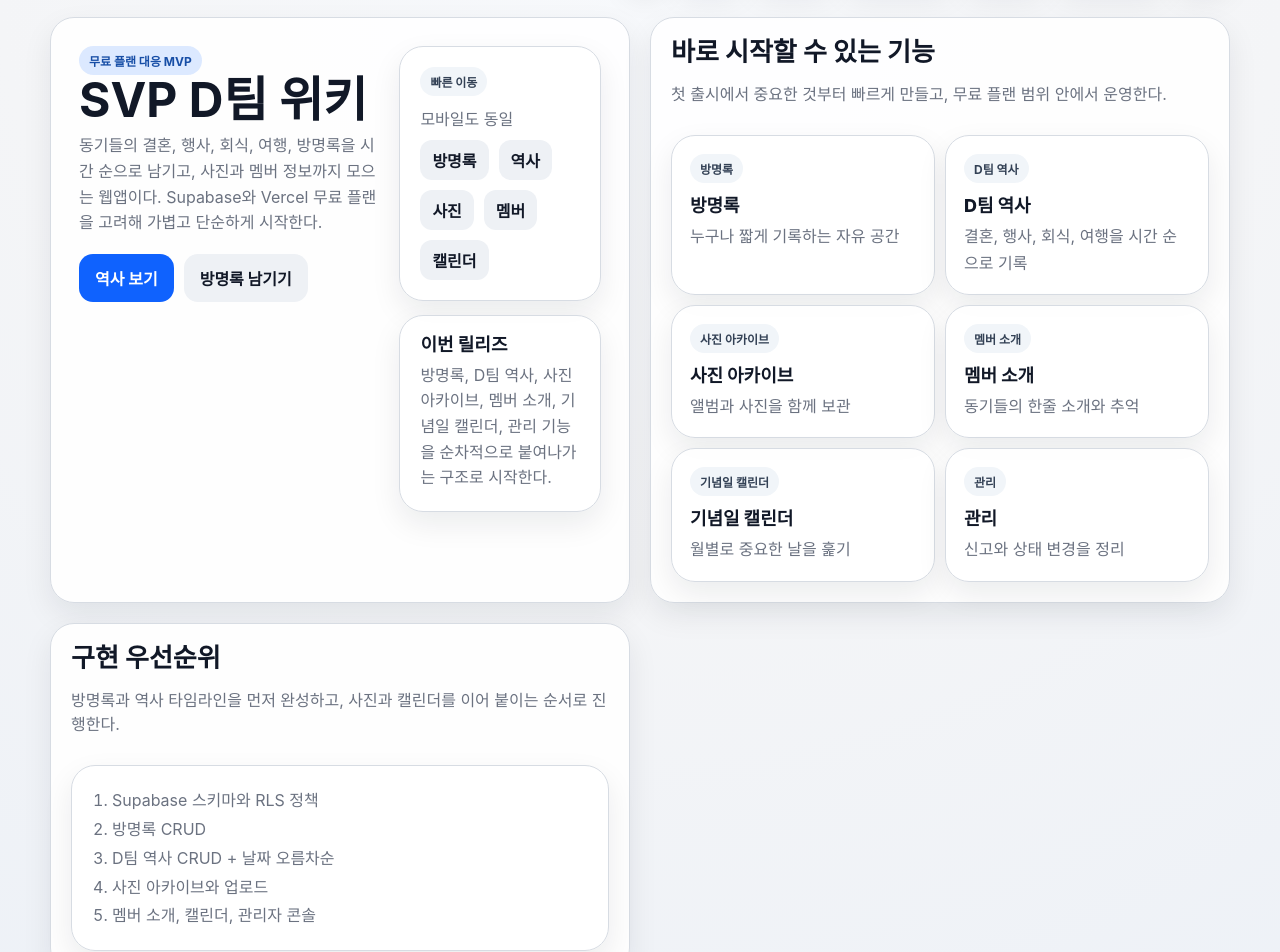
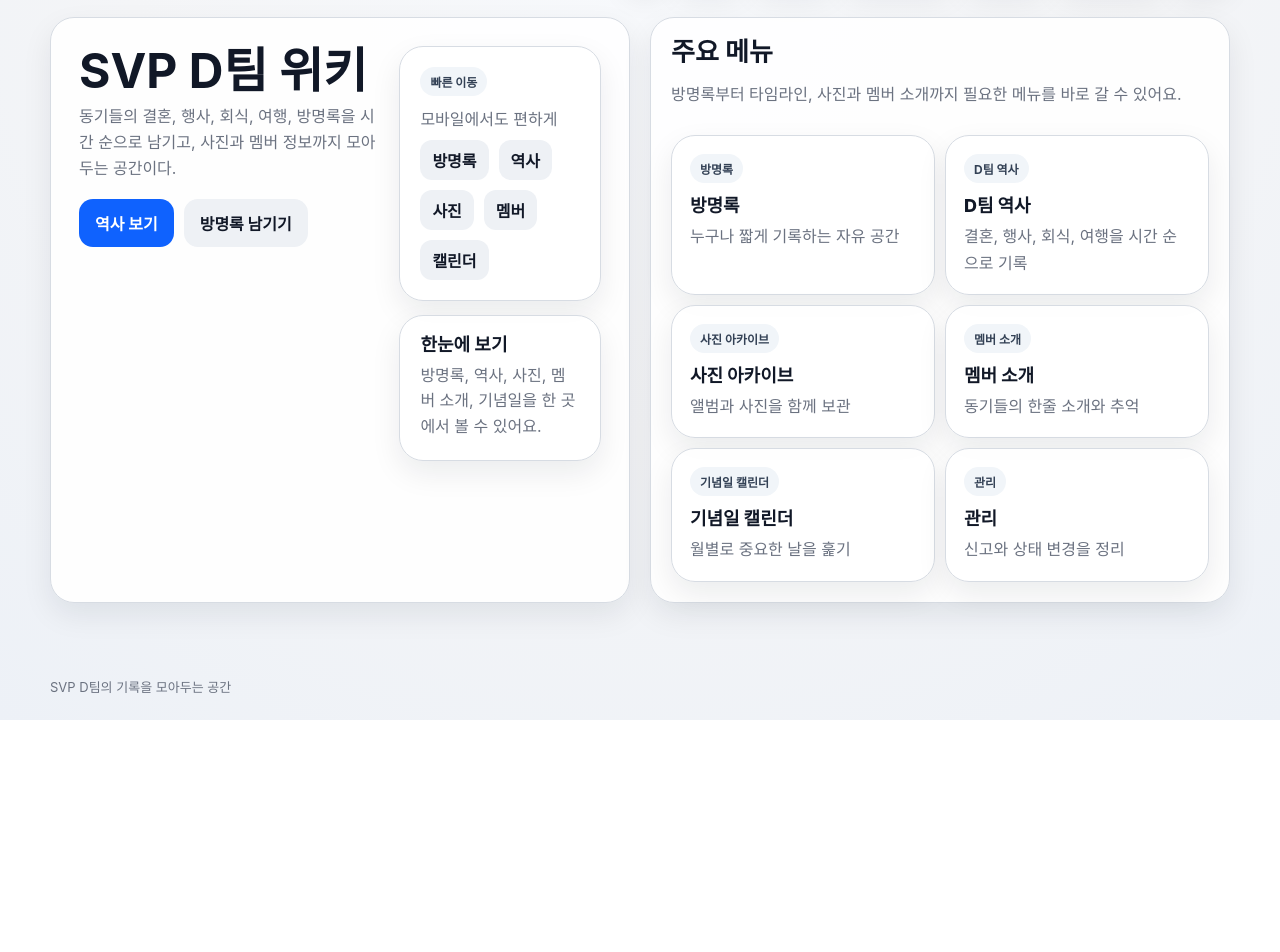
Before and after one commit to wkdeogh/svp_d_team_wiki, a Next.js app: page / in a window 1280 px wide. Shown: the part 80-1032 px from the top of the page. After the commit the page ends 800 px from the top, so only its background shows below. Built offline with nearby package versions, Linux system fonts and the light colour scheme.

Commit message:
docs: simplify homepage copy

```diff
--- a/app/layout.js
+++ b/app/layout.js
@@ -38,7 +38,7 @@ export default function RootLayout({ children }) {
           </header>
           <main className="page-wrap">{children}</main>
           <footer className="footer">
-            <span>Supabase + Vercel 무료 플랜 기준으로 시작하는 SVP D팀 위키</span>
+            <span>SVP D팀의 기록을 모아두는 공간</span>
           </footer>
         </div>
       </body>
--- a/app/page.js
+++ b/app/page.js
@@ -17,7 +17,7 @@ export default function HomePage() {
     <div className="section-grid">
       <SiteHeader
         title="SVP D팀 위키"
-        description="동기들의 결혼, 행사, 회식, 여행, 방명록을 시간 순으로 남기고, 사진과 멤버 정보까지 모으는 웹앱이다. Supabase와 Vercel 무료 플랜을 고려해 가볍고 단순하게 시작한다."
+        description="동기들의 결혼, 행사, 회식, 여행, 방명록을 시간 순으로 남기고, 사진과 멤버 정보까지 모아두는 공간이다."
         primaryActionHref="/history"
         primaryActionLabel="역사 보기"
         secondaryActionHref="/guestbook"
@@ -28,9 +28,9 @@ export default function HomePage() {
         <div className="section-head">
           <div>
             <h2 className="section-title" style={{ fontSize: 26 }}>
-              바로 시작할 수 있는 기능
+              주요 메뉴
             </h2>
-            <p className="section-description">첫 출시에서 중요한 것부터 빠르게 만들고, 무료 플랜 범위 안에서 운영한다.</p>
+            <p className="section-description">방명록부터 타임라인, 사진과 멤버 소개까지 필요한 메뉴를 바로 갈 수 있어요.</p>
           </div>
         </div>
         <div className="content-grid">
@@ -44,25 +44,6 @@ export default function HomePage() {
         </div>
       </section>
 
-      <section className="section-card">
-        <div className="section-head">
-          <div>
-            <h2 className="section-title" style={{ fontSize: 26 }}>
-              구현 우선순위
-            </h2>
-            <p className="section-description">방명록과 역사 타임라인을 먼저 완성하고, 사진과 캘린더를 이어 붙이는 순서로 진행한다.</p>
-          </div>
-        </div>
-        <div className="panel">
-          <ol className="muted" style={{ margin: 0, paddingLeft: 20, lineHeight: 1.8 }}>
-            <li>Supabase 스키마와 RLS 정책</li>
-            <li>방명록 CRUD</li>
-            <li>D팀 역사 CRUD + 날짜 오름차순</li>
-            <li>사진 아카이브와 업로드</li>
-            <li>멤버 소개, 캘린더, 관리자 콘솔</li>
-          </ol>
-        </div>
-      </section>
     </div>
   );
 }
--- a/components/SiteHeader.js
+++ b/components/SiteHeader.js
@@ -14,7 +14,6 @@ export function SiteHeader({ title, description, primaryActionHref, primaryActio
   return (
     <section className="hero">
       <div>
-        <span className="badge">무료 플랜 대응 MVP</span>
         <h1>{title}</h1>
         <p className="section-subtitle">{description}</p>
         <div className="hero-actions" style={{ marginTop: 18 }}>
@@ -34,7 +33,7 @@ export function SiteHeader({ title, description, primaryActionHref, primaryActio
         <div className="panel">
           <div className="summary-row">
             <span className="tag">빠른 이동</span>
-            <span className="muted">모바일도 동일</span>
+            <span className="muted">모바일에서도 편하게</span>
           </div>
           <div className="chip-row" style={{ marginTop: 10 }}>
             {quickLinks.map(([href, label]) => (
@@ -46,10 +45,10 @@ export function SiteHeader({ title, description, primaryActionHref, primaryActio
         </div>
         <div className="panel">
           <h2 className="section-title" style={{ fontSize: 18 }}>
-            이번 릴리즈
+            한눈에 보기
           </h2>
           <p className="section-subtitle" style={{ marginTop: 8 }}>
-            방명록, D팀 역사, 사진 아카이브, 멤버 소개, 기념일 캘린더, 관리 기능을 순차적으로 붙여나가는 구조로 시작한다.
+            방명록, 역사, 사진, 멤버 소개, 기념일을 한 곳에서 볼 수 있어요.
           </p>
         </div>
       </aside>
```
